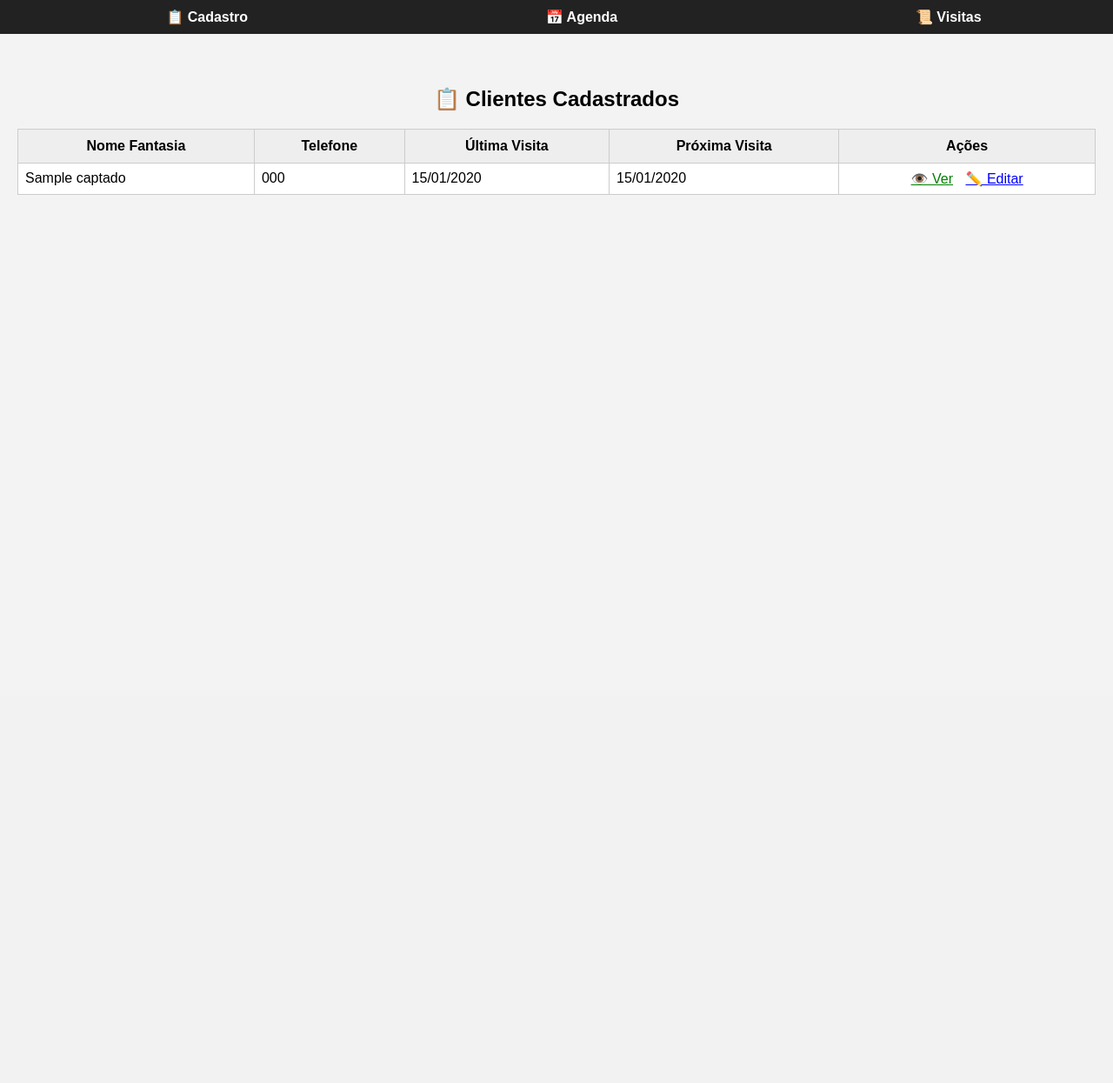
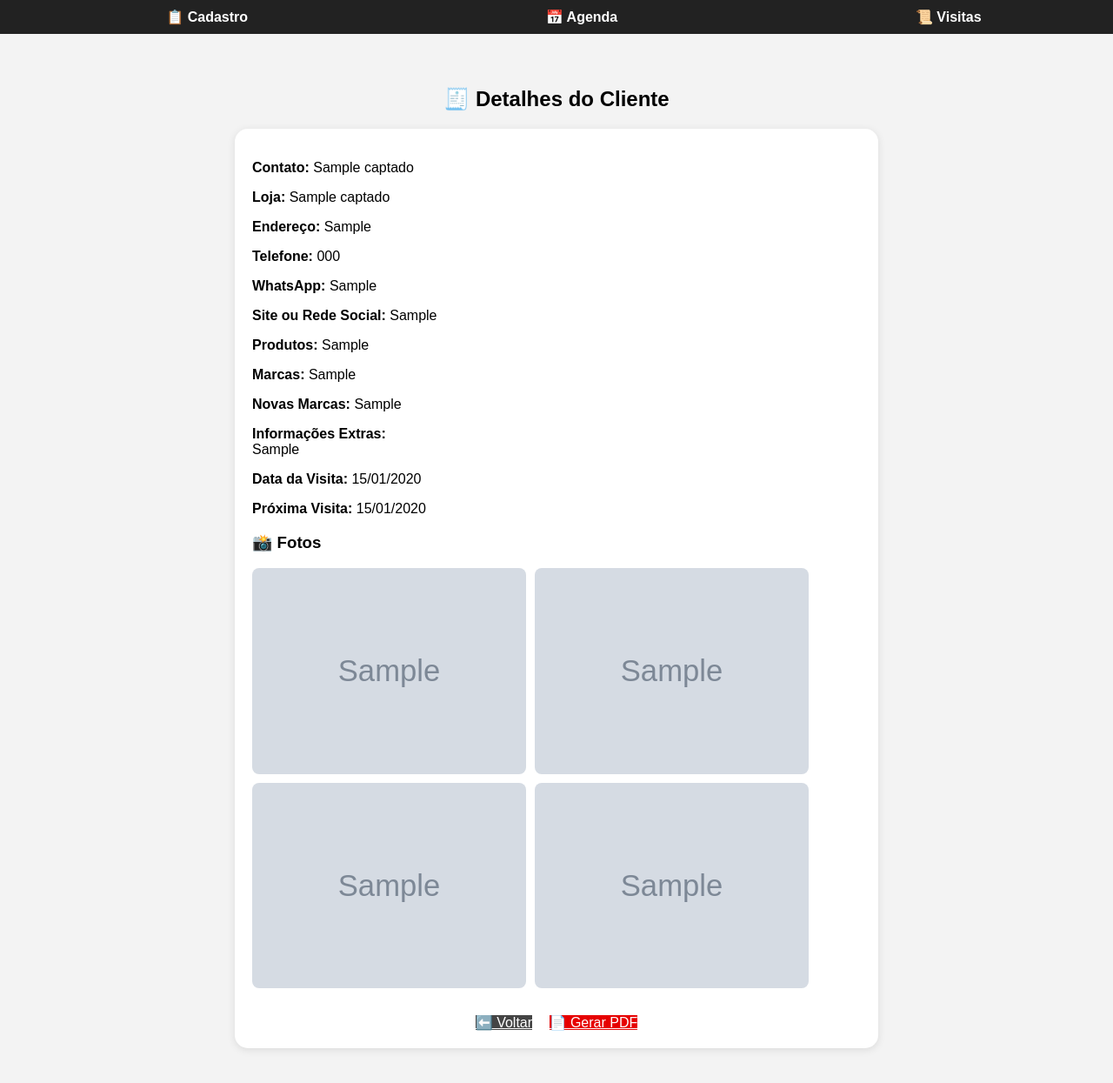
Before and after one commit to RodrigoFrancoBatata/captacao-app, a Flask app: template templates/clientes.html in a window 1280 px wide. Shown: the whole page at 87% size. Before the commit the page ends 224 px from the top, so only its background shows below. Run offline with Flask 3, Linux system fonts and the light colour scheme; the template is opened without the code that fills it: values that come from a table or form of the project are taken from there, others are empty; tables that the repository leaves empty hold one stand-in row (values such as "Sample post"); grey boxes marked "Sample" are stand-in pictures.

```diff
--- a/templates/clientes.html
+++ b/templates/clientes.html
@@ -1,34 +1,35 @@
 {% extends 'base.html' %}
 {% block content %}
-<h2 style="text-align:center;">📋 Clientes Cadastrados</h2>
+<h2 style="text-align:center;">🧾 Detalhes do Cliente</h2>
 
-<table style="width: 100%; border-collapse: collapse; background: white;">
-  <thead>
-    <tr style="background: #eee;">
-      <th style="padding: 10px; border: 1px solid #ccc;">Nome Fantasia</th>
-      <th style="padding: 10px; border: 1px solid #ccc;">Telefone</th>
-      <th style="padding: 10px; border: 1px solid #ccc;">Última Visita</th>
-      <th style="padding: 10px; border: 1px solid #ccc;">Próxima Visita</th>
-      <th style="padding: 10px; border: 1px solid #ccc;">Ações</th>
-    </tr>
-  </thead>
-  <tbody>
-    {% for cliente in clientes %}
-      <tr>
-        <td style="padding: 8px; border: 1px solid #ccc;">{{ cliente.nome_fantasia }}</td>
-        <td style="padding: 8px; border: 1px solid #ccc;">{{ cliente.telefone }}</td>
-        <td style="padding: 8px; border: 1px solid #ccc;">
-          {{ cliente.data_visita.strftime('%d/%m/%Y') if cliente.data_visita else '-' }}
-        </td>
-        <td style="padding: 8px; border: 1px solid #ccc;">
-          {{ cliente.proxima_visita.strftime('%d/%m/%Y') if cliente.proxima_visita else '-' }}
-        </td>
-        <td style="padding: 8px; border: 1px solid #ccc; text-align:center;">
-          <a href="/cliente/{{ cliente.id }}" style="margin-right: 10px; color: green;">👁️ Ver</a>
-          <a href="/editar/{{ cliente.id }}" style="color: blue;">✏️ Editar</a>
-        </td>
-      </tr>
+<div style="background: white; max-width: 700px; margin: 20px auto; padding: 20px; border-radius: 15px; box-shadow: 0 2px 10px rgba(0,0,0,0.1);">
+  <p><strong>Contato:</strong> {{ cliente.nome }}</p>
+  <p><strong>Loja:</strong> {{ cliente.nome_fantasia }}</p>
+  <p><strong>Endereço:</strong> {{ cliente.endereco }}</p>
+  <p><strong>Telefone:</strong> {{ cliente.telefone }}</p>
+  <p><strong>WhatsApp:</strong> {{ cliente.whatsapp }}</p>
+  <p><strong>Site ou Rede Social:</strong> {{ cliente.site }}</p>
+  <p><strong>Produtos:</strong> {{ cliente.produtos }}</p>
+  <p><strong>Marcas:</strong> {{ cliente.marcas }}</p>
+  <p><strong>Novas Marcas:</strong> {{ cliente.novas_marcas }}</p>
+  <p><strong>Informações Extras:</strong><br>{{ cliente.info_extra }}</p>
+  <p><strong>Data da Visita:</strong> {{ cliente.data_visita.strftime('%d/%m/%Y') if cliente.data_visita else '-' }}</p>
+  <p><strong>Próxima Visita:</strong> {{ cliente.proxima_visita.strftime('%d/%m/%Y') if cliente.proxima_visita else '-' }}</p>
+
+  <h3>📸 Fotos</h3>
+  <div style="display: flex; flex-wrap: wrap; gap: 10px;">
+    {% for foto in [cliente.foto1, cliente.foto2, cliente.foto3, cliente.foto4] %}
+      {% if foto %}
+        <img src="/static/uploads/{{ foto }}" style="max-width: 45%; border-radius: 8px;">
+      {% endif %}
     {% endfor %}
-  </tbody>
-</table>
+  </div>
+
+  <div style="text-align:center; margin-top: 30px;">
+    <a href="/clientes" class="button-retorno">⬅️ Voltar</a>
+    <a href="/cliente/{{ cliente.id }}/pdf" class="button-pdf" style="margin-left: 15px;">
+        📄 Gerar PDF
+    </a>
+  </div>
+</div>
 {% endblock %}
```
